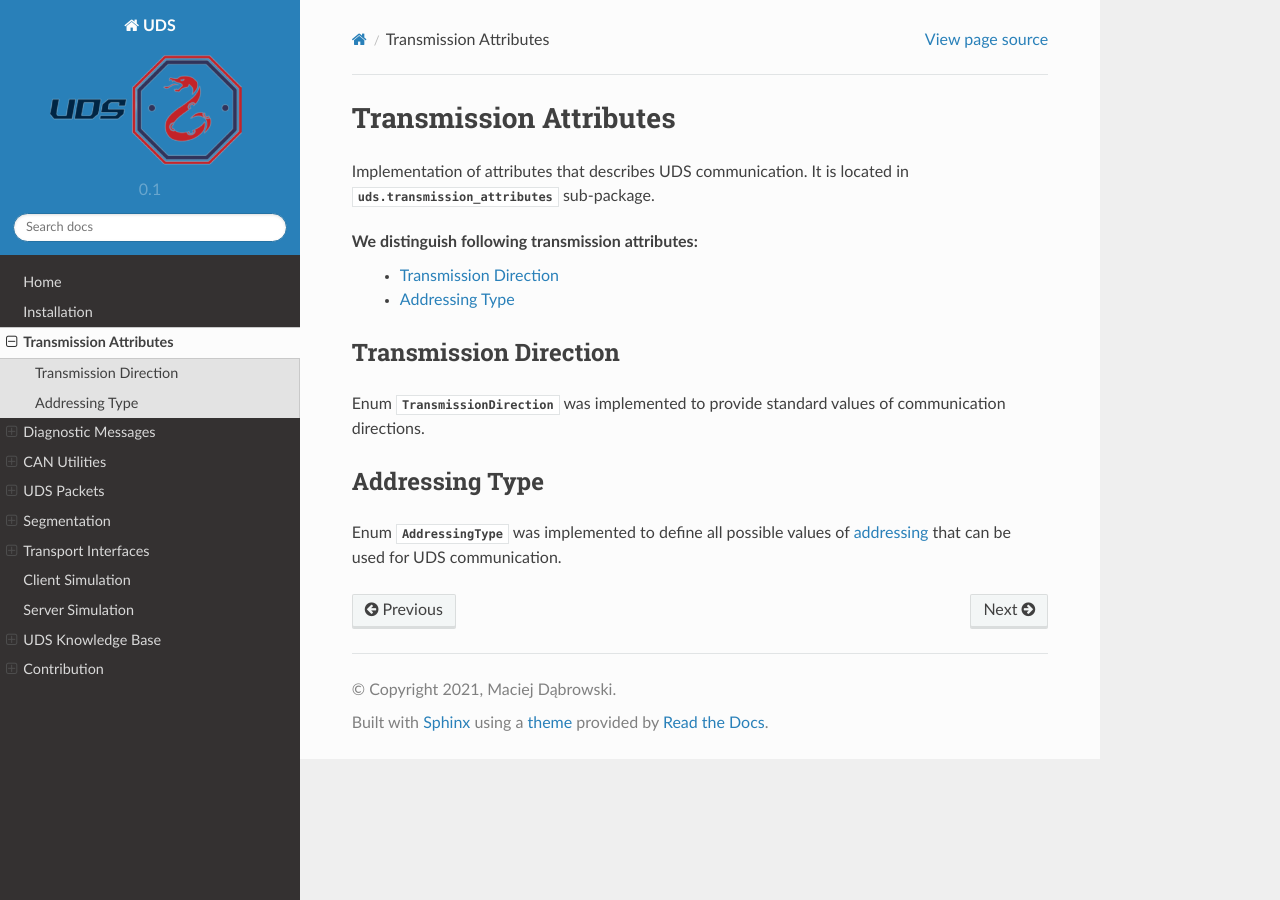
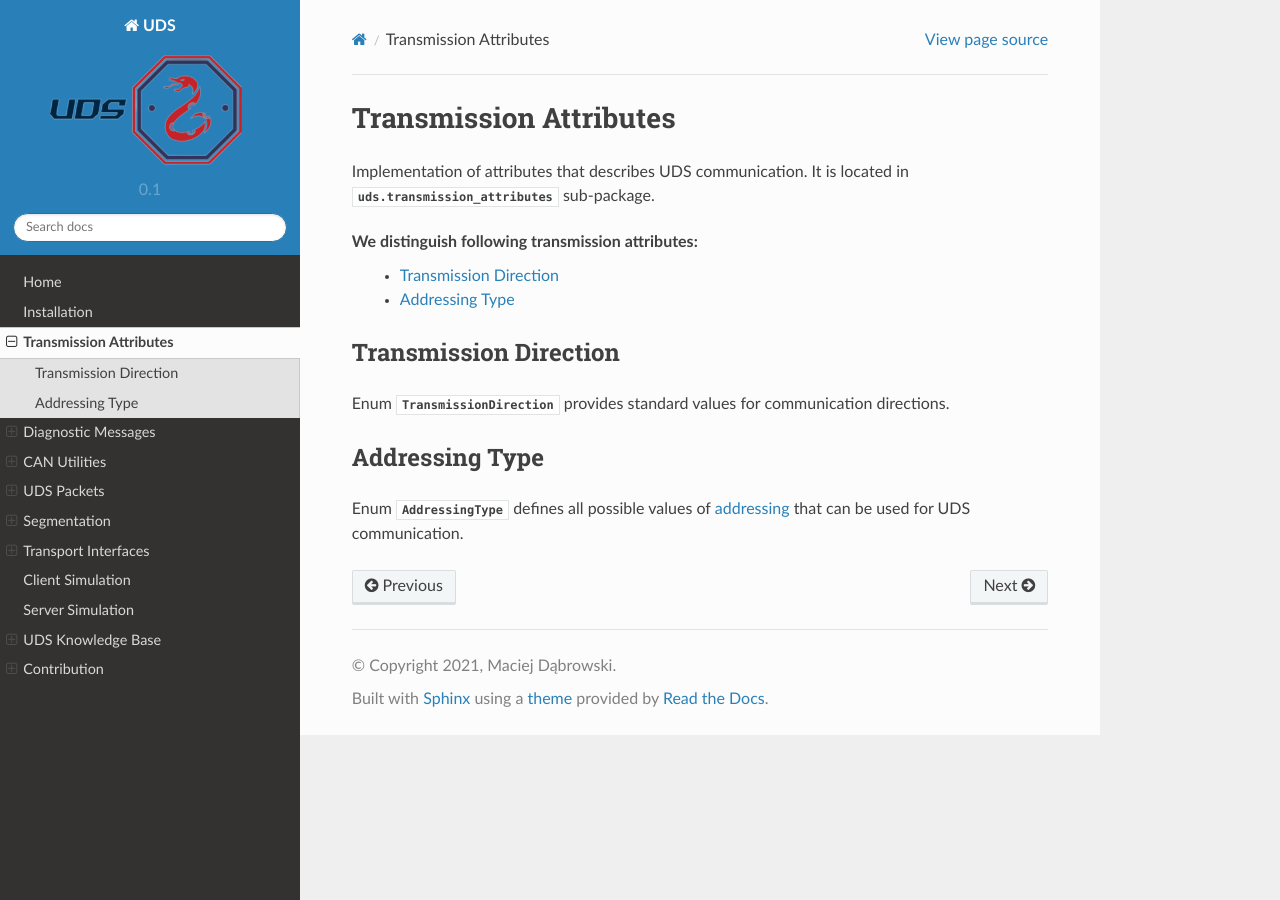
Before and after one commit to mdabrowski1990/uds, a Sphinx documentation site: the page built from docs/source/pages/transmission_attributes.rst, in a window 1280 px wide. Built offline with Sphinx 7.4.7 and the Read the Docs theme 2.0.0, drawn with Linux system fonts in a browser that asks for light colours; pages that are not in the unit, such as notebooks, are missing from menus.

Commit message:
update_user_docs
Seems to be ready
- segmentation.rst
- transmission_attribtues.rst

```diff
--- a/docs/source/pages/packet.rst
+++ b/docs/source/pages/packet.rst
@@ -21,6 +21,7 @@
 
 Supported values of UDS packet types are defined in following enum classes:
  - `AbstractUdsPacketType`_
+ - `CanPacketType`_
 
 
 AbstractUdsPacketType
--- a/docs/source/pages/segmentation.rst
+++ b/docs/source/pages/segmentation.rst
@@ -1,14 +1,13 @@
 Segmentation
 ============
-Implementation related to :ref:`segmentation process <knowledge-base-segmentation>` is located in :mod:`uds.segmentation`
+Implementation of :ref:`segmentation process <knowledge-base-segmentation>` is located in :mod:`uds.segmentation`
 sub-package.
 
 
 AbstractSegmenter
 -----------------
 :class:`~uds.segmentation.abstract_segmenter.AbstractSegmenter` defines common API and contains common code for all
-segmenter classes. Each concrete segmenter class implements segmentation
-`strategy <https://www.tutorialspoint.com/design_pattern/strategy_pattern.htm>`_ for a specific bus.
+segmenter classes. Each concrete segmenter class implements segmentation duty for a specific bus.
 
 .. warning:: A **user shall not use** :class:`~uds.segmentation.abstract_segmenter.AbstractSegmenter` **directly**,
     but one is able (and encouraged) to use :class:`~uds.segmentation.abstract_segmenter.AbstractSegmenter`
--- a/docs/source/pages/transmission_attributes.rst
+++ b/docs/source/pages/transmission_attributes.rst
@@ -10,11 +10,11 @@ We distinguish following transmission attributes:
 
 Transmission Direction
 ----------------------
-Enum :class:`~uds.transmission_attributes.transmission_direction.TransmissionDirection` was implemented to provide
-standard values of communication directions.
+Enum :class:`~uds.transmission_attributes.transmission_direction.TransmissionDirection` provides standard values
+for communication directions.
 
 
 Addressing Type
 ---------------
-Enum :class:`~uds.transmission_attributes.addressing.AddressingType` was implemented to define all possible values of
+Enum :class:`~uds.transmission_attributes.addressing.AddressingType` defines all possible values of
 :ref:`addressing <knowledge-base-addressing>` that can be used for UDS communication.
```
